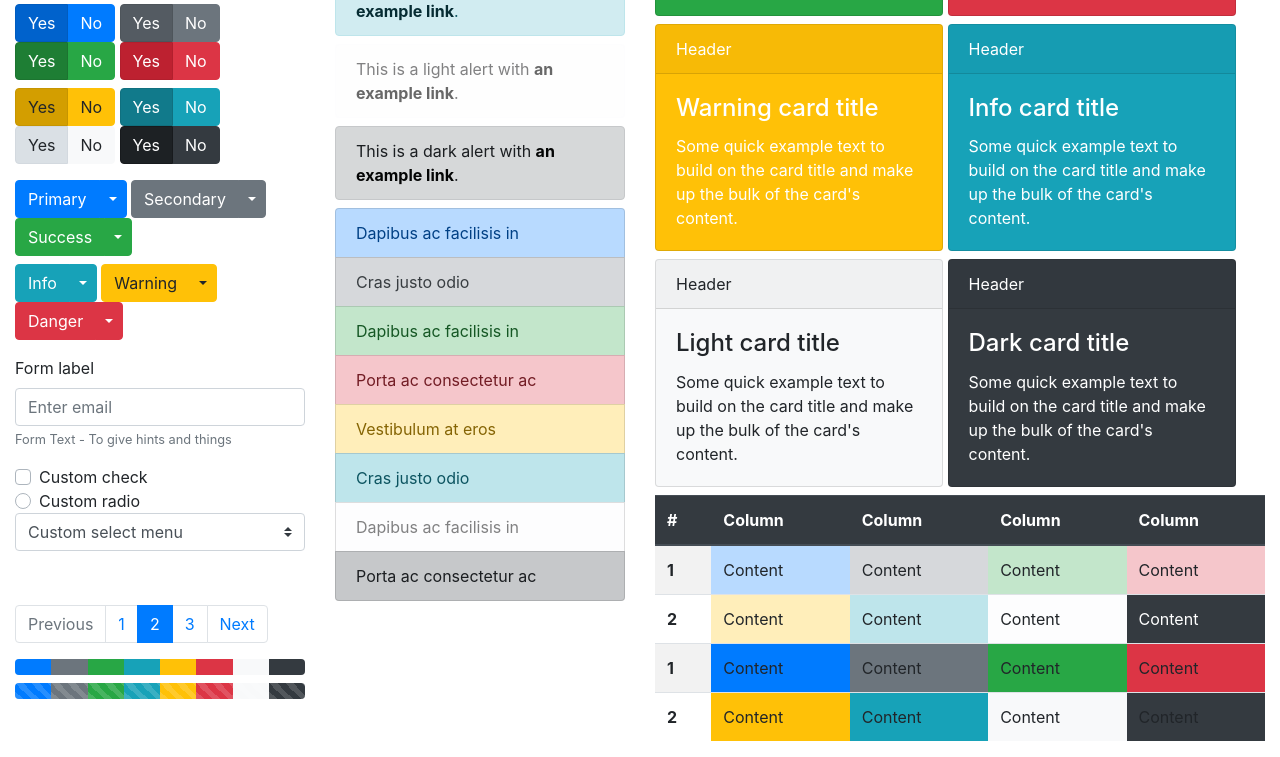
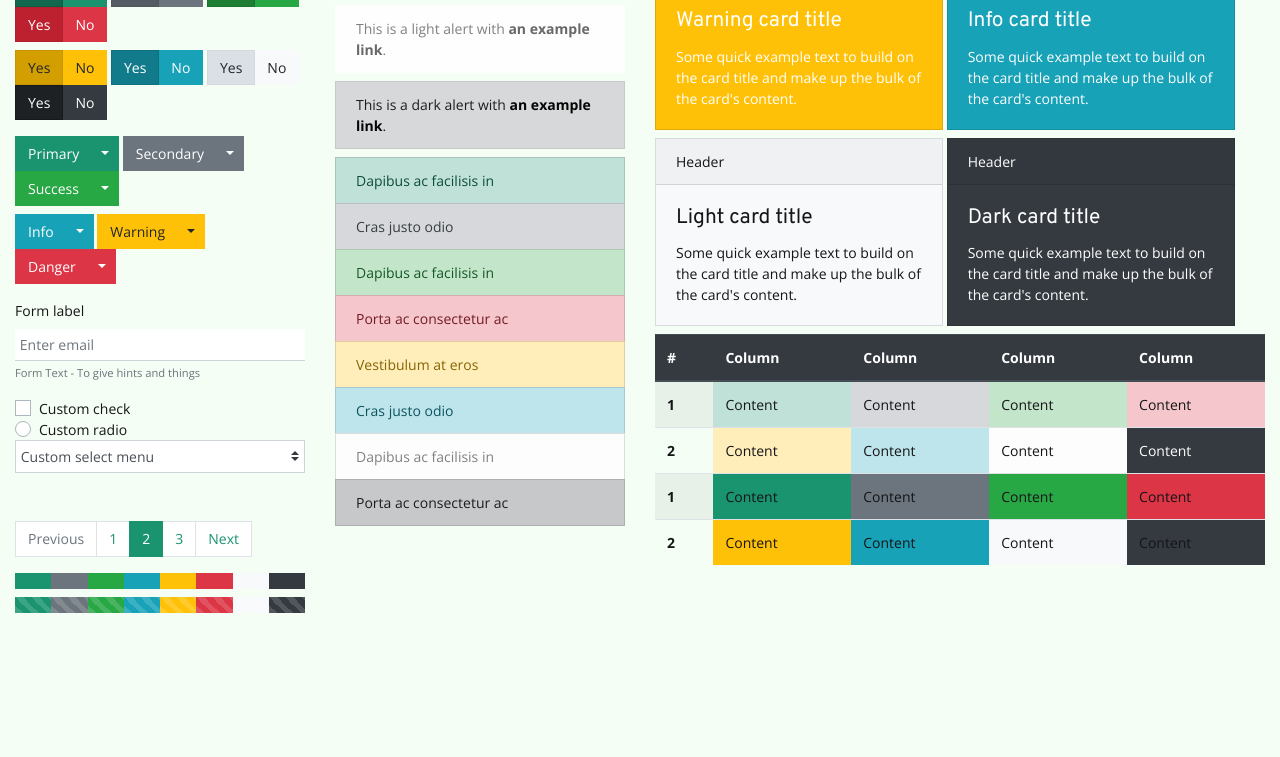
Before and after one commit to paul58914080/customize-bootstrap-theme, a website: page index.html in a window 1280 px wide. Shown: the part 520-1277 px from the top of the page. After the commit the page ends 1133 px from the top, so only its background shows below. Drawn offline with nearby package versions, Linux system fonts and the light colour scheme; files that its build step writes are made by us from their sources.

Commit message:
feat: initial theme for ff4j web console

```diff
--- a/index.html
+++ b/index.html
@@ -537,7 +537,9 @@
 <!-- jQuery first, then Popper.js, then Bootstrap JS -->
 <script src="https://code.jquery.com/jquery-3.3.1.slim.min.js" integrity="sha384-q8i/X+965DzO0rT7abK41JStQIAqVgRVzpbzo5smXKp4YfRvH+8abtTE1Pi6jizo" crossorigin="anonymous"></script>
 <script src="https://cdnjs.cloudflare.com/ajax/libs/popper.js/1.14.3/umd/popper.min.js" integrity="sha384-ZMP7rVo3mIykV+2+9J3UJ46jBk0WLaUAdn689aCwoqbBJiSnjAK/l8WvCWPIPm49" crossorigin="anonymous"></script>
-<script src="https://stackpath.bootstrapcdn.com/bootstrap/4.1.3/js/bootstrap.min.js" integrity="sha384-ChfqqxuZUCnJSK3+MXmPNIyE6ZbWh2IMqE241rYiqJxyMiZ6OW/JmZQ5stwEULTy" crossorigin="anonymous"></script>
+<!-- We dont really need this as this is already included in the custom style sheet
+  <script src="https://stackpath.bootstrapcdn.com/bootstrap/4.1.3/js/bootstrap.min.js" integrity="sha384-ChfqqxuZUCnJSK3+MXmPNIyE6ZbWh2IMqE241rYiqJxyMiZ6OW/JmZQ5stwEULTy" crossorigin="anonymous"></script>
+  -->
 
 </body>
 </html>
--- a/scss/_custom-styles.scss
+++ b/scss/_custom-styles.scss
@@ -11,3 +11,14 @@
 //    box-shadow: 3px 3px theme-color-level($color, -3);
 //  }
 //}
+.form-control {
+  border: 0;
+  border-bottom: 1px solid $input-border-color;
+}
+
+.form-control:focus {
+  border-color: crimson;
+  box-shadow: none;
+  -webkit-box-shadow: none;
+  -moz-box-shadow: none;
+}
--- a/scss/_custom-variables.scss
+++ b/scss/_custom-variables.scss
@@ -2,31 +2,34 @@
 // You can find them in node_modules/bootstrap/scss/_variables.scss
 // Copy the variables you need into this file, don't modify files under node_modules/
 
-// Some example variables that you can uncomment:
-
 // Enabling shadows and gradients
-//$enable-shadows: true;
-//$enable-gradients: true;
+$enable-shadows: false;
+$enable-gradients: false;
 
 // Changing the body background and text
-//$body-bg: #d3e9eb;
-//$body-color: #151417;
+$body-bg: #f4fef4;
+$body-color: #151417;
 
 // Changing the border radius of buttons
-//$border-radius: 15px;
+$border-radius: 0;
 
 // Changing the theme colors
-//$primary: crimson;
-//$secondary: #436296;
-//$success: #2bc550;
-//$info: #495dff;
-//$warning: #ef8143;
-//$danger: #ff293a;
-//$light: #dfe6ee;
-//$dark: #0f1319;
+$primary: #1A936F;
 
+// global fonts
+$font-family-base: 'Open Sans', sans-serif;
+$font-size-base: 0.875rem;
 
-// Adding (!) an additional theme color (ex. classes btn-cool, bg-cool)
-//$theme-colors: (
-//  "cool": #4d3fa3
-//);
+// for heading
+$headings-font-family: 'Overpass', sans-serif;
+
+// for badge
+$badge-padding-y: .5em;
+$badge-padding-x: .5em;
+$badge-font-size: 80%;
+$badge-font-weight: 400;
+
+// for form controls
+$input-border-radius: 0;
+$input-padding-y: 0.3rem;
+$input-padding-x: 0.3rem;
--- a/scss/mytheme.scss
+++ b/scss/mytheme.scss
@@ -6,6 +6,7 @@
  *   - Built with the Bootstrap Theme Kit by HackerThemes (https://hackerthemes.com)
  *   - Paul WILLIAMS (https://github.com/paul58914080)
  */
+@import url('https://fonts.googleapis.com/css?family=Open+Sans:400,400i,600,600i,700,800|Overpass:400,600,700&display=swap');
 @import 'custom-variables';
 @import '../node_modules/bootstrap/scss/bootstrap';
 @import 'custom-styles';
```
